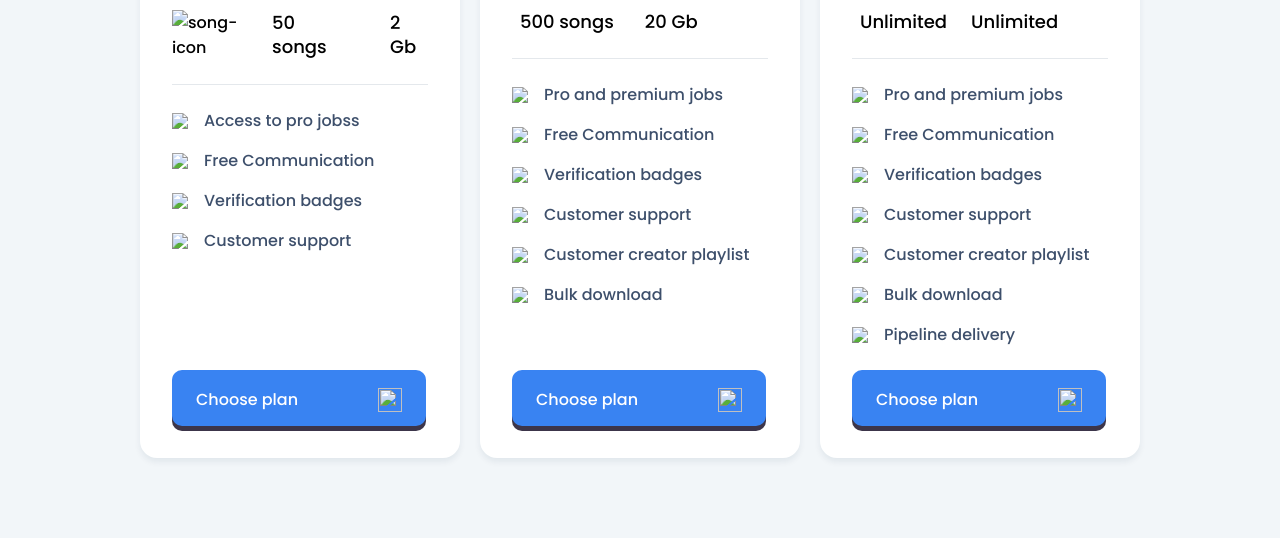
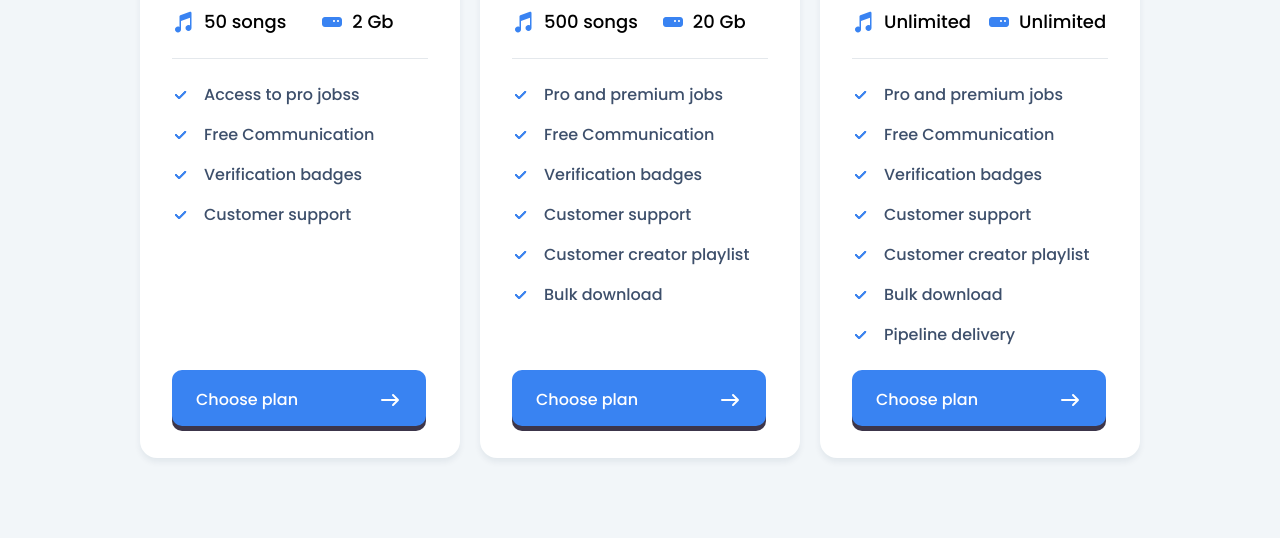
Before and after one commit to Borisfen2022/work-1, a plain HTML site: page index.html in a window 1280 px wide. Shown: the part 387-925 px from the top of the page. Drawn offline with Linux system fonts and the light colour scheme; the site is published under a folder, as on GitHub Pages, so addresses that start at the root find nothing.

Commit message:
[OL-3] Pricing page - fixed(Dlarin)

```diff
--- a/css/index.css
+++ b/css/index.css
@@ -50,7 +50,7 @@ header {
   font-size: 48px;
   line-height: 72px;
   margin-bottom: 32px;
-  color: #0C2447;
+  color: #0c2447;
 }
 
 .subtitle {
@@ -281,29 +281,22 @@ li {
   margin-right: 16px;
 }
 
-.avatar1 {
+.avatar {
   background-color: #e4e8ec;
-  background-image: url(../img/Group43.svg);
   width: 76px;
   height: 76px;
   border-radius: 5px;
   margin-right: 16px;
 }
 
+.avatar1 {
+  background-image: url(../img/Group43.svg);
+}
+
 .avatar2 {
-  background-color: #e4e8ec;
   background-image: url(../img/Group\ 44.svg);
-  width: 76px;
-  height: 76px;
-  border-radius: 5px;
-  margin-right: 16px;
 }
 
 .avatar3 {
-  background-color: #e4e8ec;
   background-image: url(../img/Group45.svg);
-  width: 76px;
-  height: 76px;
-  border-radius: 5px;
-  margin-right: 16px;
 }
--- a/index.html
+++ b/index.html
@@ -17,15 +17,15 @@
   <body>
     <header>
       <button class="btn-back">
-        <img class="img" src="img/Arrow Forward.svg" />Back
+        <img class="img" src="img/Arrow Forward.svg"  alt="arrow"/>Back
       </button>
       <h1 class="title">Pricing</h1>
-      <div class="subtitle">You can update or downgrage at any time</div>
+      <div class="subtitle">You can update or downgrade at any time</div>
     </header>
 
     <div class="switch-container">
       <span class="monthly">Monthly</span>
-      <img class="img-switch" src="/img/Switch.svg" />
+      <img class="img-switch" src="./img/Switch.svg" />
       <span class="annually">Annually</span>
       <span class="save">(save 10%)</span>
     </div>
@@ -34,7 +34,7 @@
       <!-- block 1 -->
       <div class="plan">
         <div class="block-header">
-          <div class="avatar1"></div>
+          <div class="avatar avatar1"></div>
 
           <div class="header-text">
             <div class="plan-name">Pro</div>
@@ -46,9 +46,9 @@
           </div>
         </div>
         <div class="info-container">
-          <img class="note" src="/img/Music Note.svg" alt="song-icon" />
+          <img class="note" src="./img/Music Note.svg" alt="song-icon" />
           <span class="songs">50 songs</span>
-          <img src="/img/Storage.svg" alt="" class="storage" />
+          <img src="./img/Storage.svg" alt="storage" class="storage" />
           <span class="memory">2 Gb</span>
         </div>
 
@@ -56,29 +56,29 @@
 
         <ul class="list">
           <li class="list-item">
-            <img class="chek-box" src="/img/check_big.svg" />Access to pro jobss
+            <img class="chek-box" src="./img/check_big.svg" />Access to pro jobss
           </li>
           <li class="list-item">
-            <img class="chek-box" src="/img/check_big.svg" />Free Communication
+            <img class="chek-box" src="./img/check_big.svg" />Free Communication
           </li>
           <li class="list-item">
-            <img class="chek-box" src="/img/check_big.svg" />Verification badges
+            <img class="chek-box" src="./img/check_big.svg" />Verification badges
           </li>
           <li class="list-item">
-            <img class="chek-box" src="/img/check_big.svg" />Customer support
+            <img class="chek-box" src="./img/check_big.svg" />Customer support
           </li>
         </ul>
 
         <button class="btn-choose">
           <span class="btn-choose-text">Choose plan</span
-          ><img class="arrow" src="/img/arrow.svg" />
+          ><img class="arrow" src="./img/arrow.svg" />
         </button>
       </div>
 
       <!-- block_2 -->
       <div class="plan">
         <div class="block-header">
-          <div class="avatar2"></div>
+          <div class="avatar avatar2"></div>
 
           <div class="header-text">
             <div class="plan-name">Premium</div>
@@ -90,9 +90,9 @@
           </div>
         </div>
         <div class="info-container">
-          <img class="note" src="/img/Music Note.svg" alt="" />
+          <img class="note" src="./img/Music Note.svg" alt="" />
           <span class="songs-2">500 songs</span>
-          <img src="/img/Storage.svg" alt="" class="storage" />
+          <img src="./img/Storage.svg" alt="storage" class="storage" />
           <span class="memory">20 Gb</span>
         </div>
 
@@ -100,37 +100,37 @@
 
         <ul class="list">
           <li class="list-item">
-            <img class="chek-box" src="/img/check_big.svg" />Pro and premium
+            <img class="chek-box" src="./img/check_big.svg" />Pro and premium
             jobs
           </li>
           <li class="list-item">
-            <img class="chek-box" src="/img/check_big.svg" />Free Communication
+            <img class="chek-box" src="./img/check_big.svg" />Free Communication
           </li>
           <li class="list-item">
-            <img class="chek-box" src="/img/check_big.svg" />Verification badges
+            <img class="chek-box" src="./img/check_big.svg" />Verification badges
           </li>
           <li class="list-item">
-            <img class="chek-box" src="/img/check_big.svg" />Customer support
+            <img class="chek-box" src="./img/check_big.svg" />Customer support
           </li>
           <li class="list-item">
-            <img class="chek-box" src="/img/check_big.svg" />Customer creator
+            <img class="chek-box" src="./img/check_big.svg" />Customer creator
             playlist
           </li>
           <li class="list-item">
-            <img class="chek-box" src="/img/check_big.svg" />Bulk download
+            <img class="chek-box" src="./img/check_big.svg" />Bulk download
           </li>
         </ul>
 
         <button class="btn-choose">
           <span class="btn-choose-text">Choose plan</span
-          ><img class="arrow" src="/img/arrow.svg" />
+          ><img class="arrow" src="./img/arrow.svg" />
         </button>
       </div>
 
       <!-- block_3 -->
       <div class="plan">
         <div class="block-header">
-          <div class="avatar3"></div>
+          <div class="avatar avatar3"></div>
           <div class="header-text">
             <div class="plan-name">Unlimited</div>
             <div class="price">
@@ -141,9 +141,9 @@
           </div>
         </div>
         <div class="info-container">
-          <img class="note" src="/img/Music Note.svg" alt="" />
+          <img class="note" src="./img/Music Note.svg" alt="" />
           <span class="Unlimited-song">Unlimited</span>
-          <img src="/img/Storage.svg" alt="" class="storage" />
+          <img src="./img/Storage.svg" alt="storage" class="storage" />
           <span class="memory">Unlimited</span>
         </div>
 
@@ -151,33 +151,33 @@
 
         <ul class="list">
           <li class="list-item">
-            <img class="chek-box" src="/img/check_big.svg" />Pro and premium
+            <img class="chek-box" src="./img/check_big.svg" />Pro and premium
             jobs
           </li>
           <li class="list-item">
-            <img class="chek-box" src="/img/check_big.svg" />Free Communication
+            <img class="chek-box" src="./img/check_big.svg" />Free Communication
           </li>
           <li class="list-item">
-            <img class="chek-box" src="/img/check_big.svg" />Verification badges
+            <img class="chek-box" src="./img/check_big.svg" />Verification badges
           </li>
           <li class="list-item">
-            <img class="chek-box" src="/img/check_big.svg" />Customer support
+            <img class="chek-box" src="./img/check_big.svg" />Customer support
           </li>
           <li class="list-item">
-            <img class="chek-box" src="/img/check_big.svg" />Customer creator
+            <img class="chek-box" src="./img/check_big.svg" />Customer creator
             playlist
           </li>
           <li class="list-item">
-            <img class="chek-box" src="/img/check_big.svg" />Bulk download
+            <img class="chek-box" src="./img/check_big.svg" />Bulk download
           </li>
           <li class="list-item">
-            <img class="chek-box" src="/img/check_big.svg" />Pipeline delivery
+            <img class="chek-box" src="./img/check_big.svg" />Pipeline delivery
           </li>
         </ul>
 
         <button class="btn-choose">
-          <span class="btn-choose-text">Choose plan</span
-          ><img class="arrow" src="/img/arrow.svg" />
+          <span class="btn-choose-text">Choose plan</span>
+          <img class="arrow" src="./img/arrow.svg"/>
         </button>
       </div>
     </main>
```
Also changed, not shown: dashboard.html (added, +16 -0 lines), css/dashboard.css (added).
